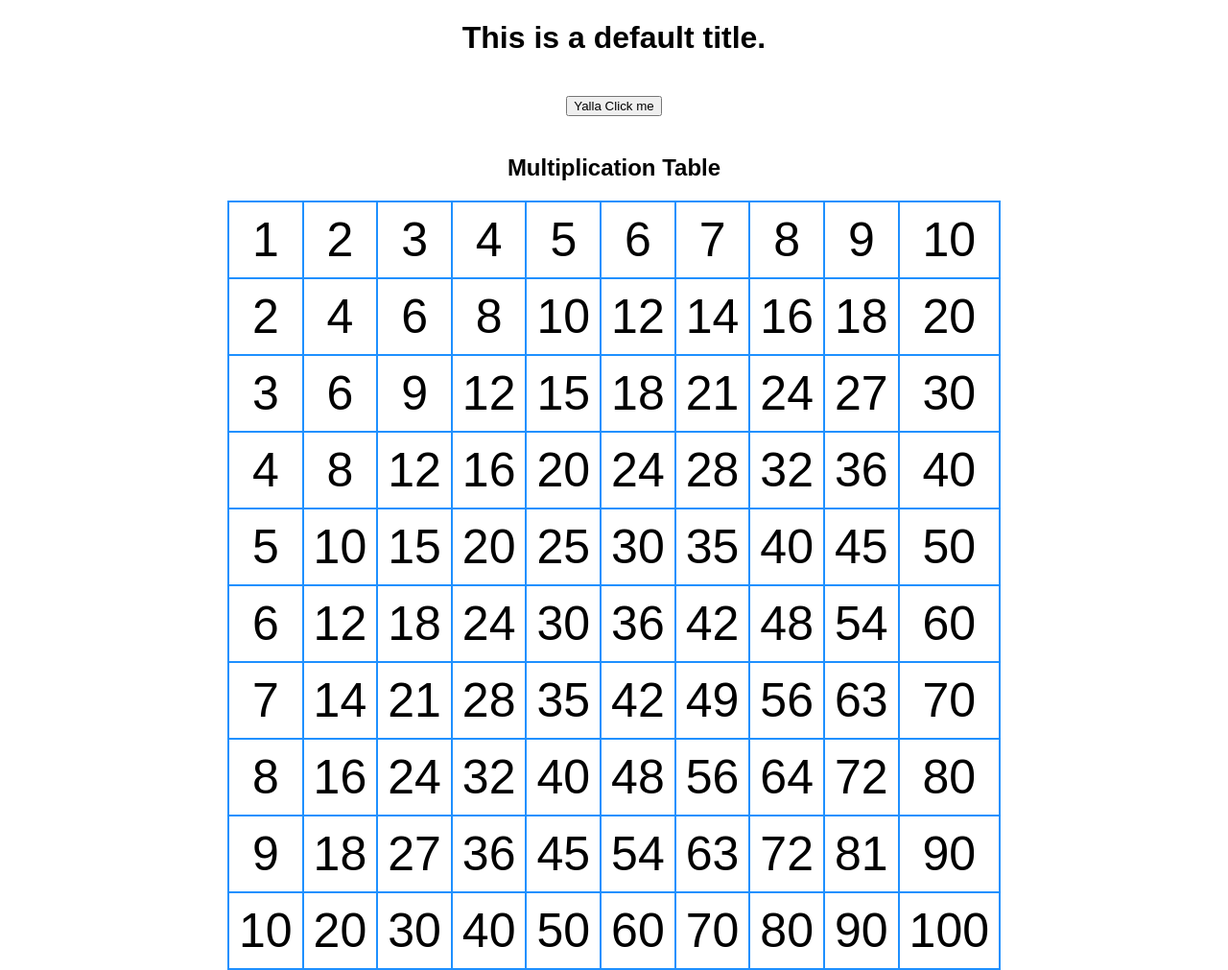
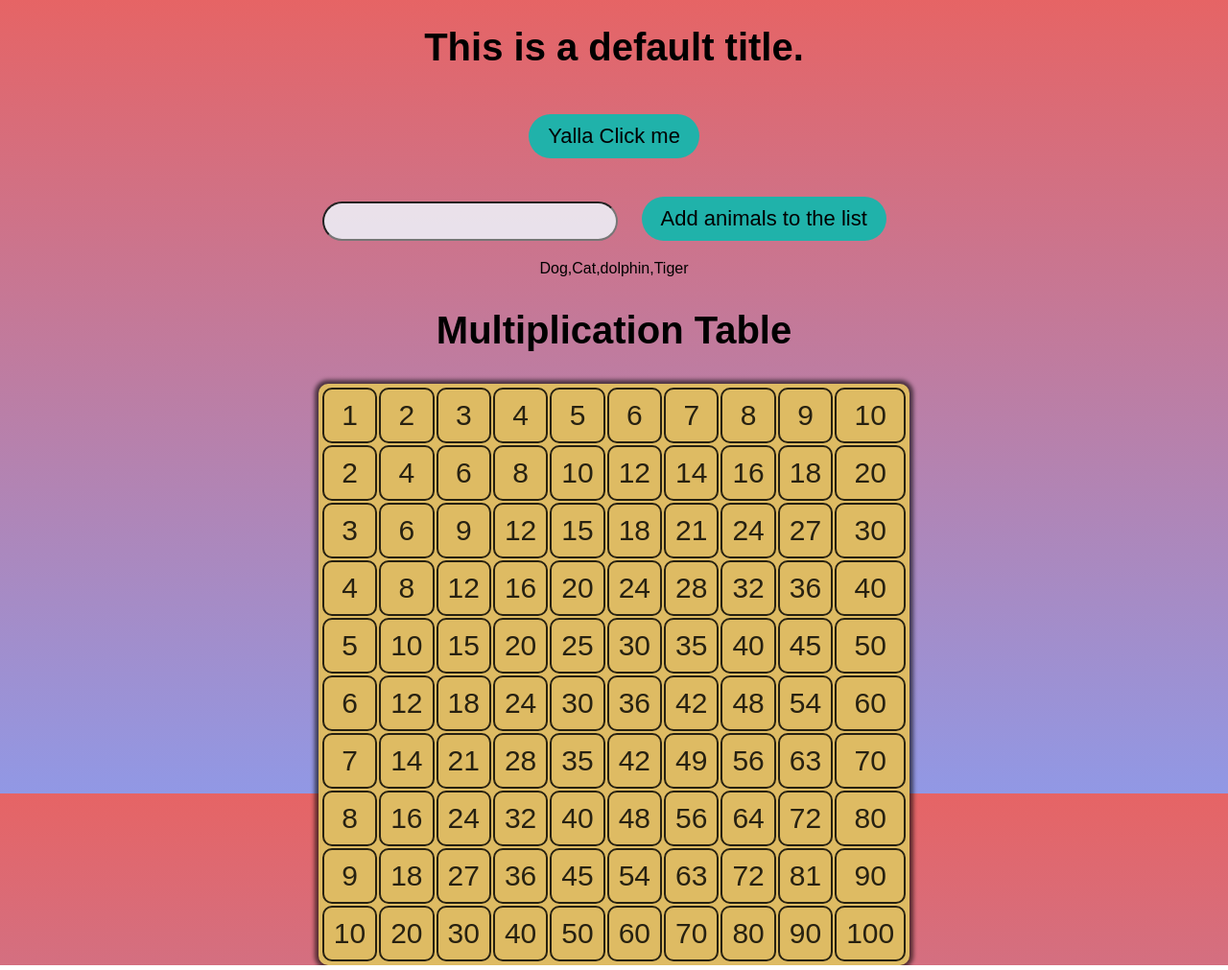
Before and after one commit to reefgb96/21.07-func-DOM-array-loop-spread, a plain HTML site: page index.html in a window 1280 px wide. Shown: the whole page at 96% size. Drawn offline with Linux system fonts and the light colour scheme.

Commit message:
new-commit

```diff
--- a/index.html
+++ b/index.html
@@ -11,6 +11,11 @@
   <body>
     <h1 id="title">This is a default title.</h1>
     <button id="button">Yalla Click me</button>
+    <div>
+      <input type="text" id="input" />
+      <button id="submit">Add animals to the list</button>
+      <div id="list"></div>
+    </div>
 
     <h2>Multiplication Table</h2>
     <table id="table"></table>
--- a/main.js
+++ b/main.js
@@ -9,7 +9,7 @@ const obj = {
 
 const printFullName = (name, lName) => {
   //   const { name, lName } = { ...obj };
-  console.log({ name, lName });
+  console.log({ lName });
 };
 printFullName("Reef", "Goldberg");
 // console.log({ ...obj });
@@ -22,12 +22,22 @@ const title = document.querySelector("#title");
 btn.addEventListener("click", () => (title.innerText = "You clicked"));
 
 //////------ Task 3 ------\\\\\\
+const submit = document.querySelector("#submit");
+const input = document.querySelector("#input");
+const arrList = document.querySelector("#list");
 
 let animalArr = ["Dog", "Cat", "dolphin", "Tiger"];
-console.log("Original array: ", animalArr);
+arrList.innerHTML = `${[...animalArr]}`;
 
-animalArr = [...animalArr, "Armadillo", "AXOLOTL"];
-console.log("After adding values: ", animalArr);
+submit.addEventListener("click", () => {
+  animalArr = [...animalArr, input.value];
+  arrList.innerHTML = `${animalArr}`;
+});
+
+// console.log("Original array: ", animalArr);
+
+// animalArr = [...animalArr, "Armadillo", "AXOLOTL"];
+// console.log("After adding values: ", animalArr);
 
 //////------ Task 4 ------\\\\\\
 
--- a/style.scss
+++ b/style.scss
@@ -1,20 +1,52 @@
 body {
+  height: 100vh;
   margin: 0;
   text-align: center;
   font-family: sans-serif;
+  background: linear-gradient(#e66465, #9198e5);
+}
+
+h1,
+h2 {
+  font-size: 40px;
 }
 
 button {
   margin: 20px;
+  font-size: 22px;
+  background-color: lightseagreen;
+  border: none;
+  border-radius: 50px;
+  padding: 10px 20px;
+  cursor: pointer;
+  transition: 0.35s ease-in-out;
+}
+
+button:hover {
+  opacity: 0.8;
+  transform: scale(0.9);
+}
+
+input {
+  height: 35px;
+  width: 300px;
+  border-radius: 50px;
+  outline: none;
+  background-color: rgba(240, 248, 255, 0.827);
 }
 
 table td {
-  border: 2px solid dodgerblue;
+  border: 2px solid rgba(0, 0, 0, 0.822);
+  color: rgba(0, 0, 0, 0.822);
   padding: 10px;
-  font-size: 50px;
+  font-size: 30px;
+  border-radius: 10px;
 }
 table {
+  background-color: rgb(222, 187, 99);
   margin: 0 auto;
-  border: 2px solid dodgerblue;
-  border-collapse: collapse;
+  border: 2px solid rgb(222, 187, 99);
+  border-radius: 10px;
+  box-shadow: 0px 0px 4px 4px rgba(0, 0, 0, 0.6);
+  //   border-collapse: collapse;
 }
```
Also changed, not shown: style.css, 1 other file.
